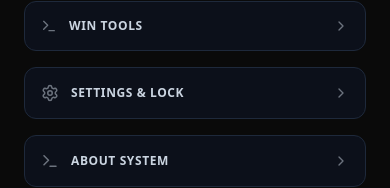
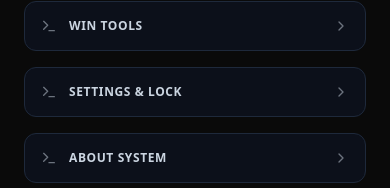
Before and after one commit to Mbboy010/kalifaos, a Next.js app: page / in a window 390 px wide. Both pictures are taken after a click on the button 355 px from the left and 40 px from the top of the page. Shown: the part 419-607 px from the top of the page. Built offline with nearby package versions, Linux system fonts and the light colour scheme; no server answers; the database is empty.

Commit message:
Initial commit

```diff
--- a/src/components/navigate/Navigate.tsx
+++ b/src/components/navigate/Navigate.tsx
@@ -300,7 +300,7 @@ export default function Navigate({ darkMode, setDarkMode }: NavigateProps) {
                 }`}
               >
                 <div className="flex items-center gap-3">
-                  <span className="opacity-50">{link.icon || <Terminal size={16} />}</span>
+                  <span className="opacity-50">{<Terminal size={16} />}</span>
                   <span className="font-semibold uppercase text-xs tracking-wider">{link.name}</span>
                 </div>
                 <ChevronRight size={16} className="opacity-50" />
```
